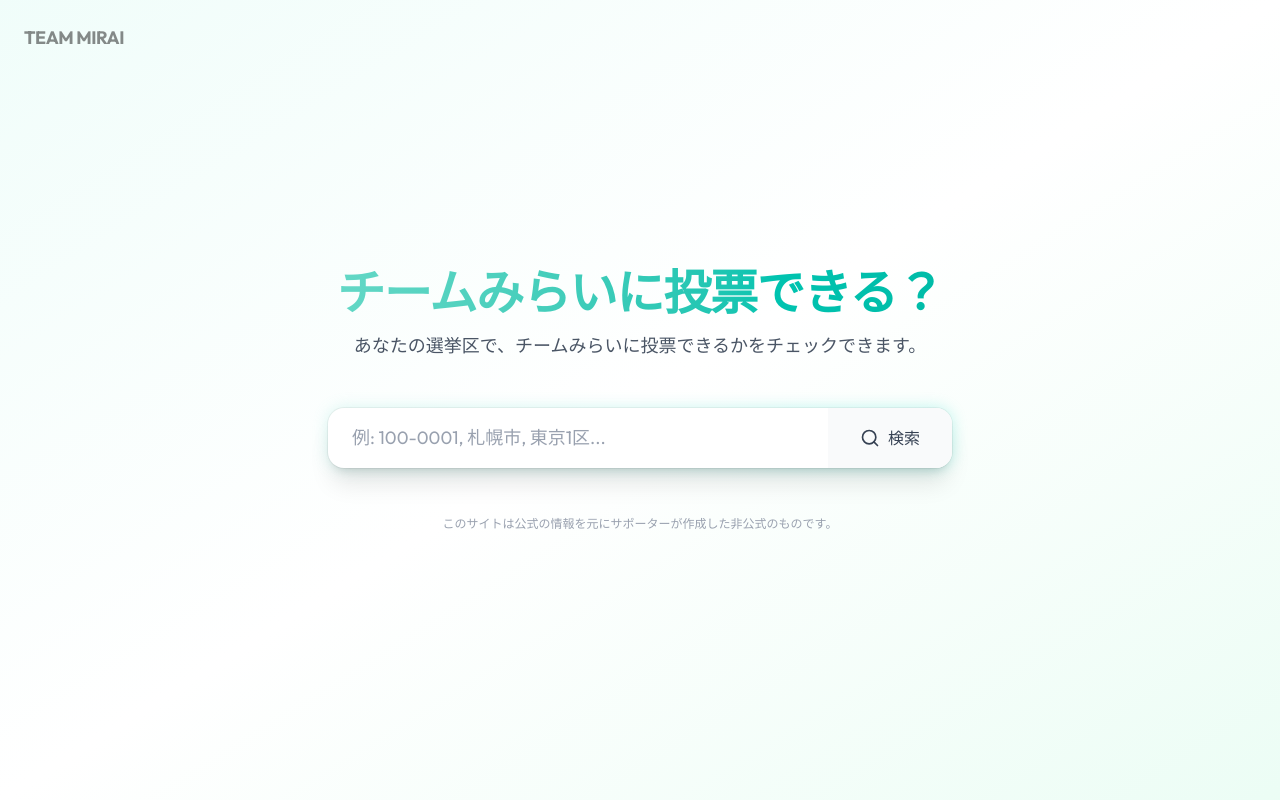
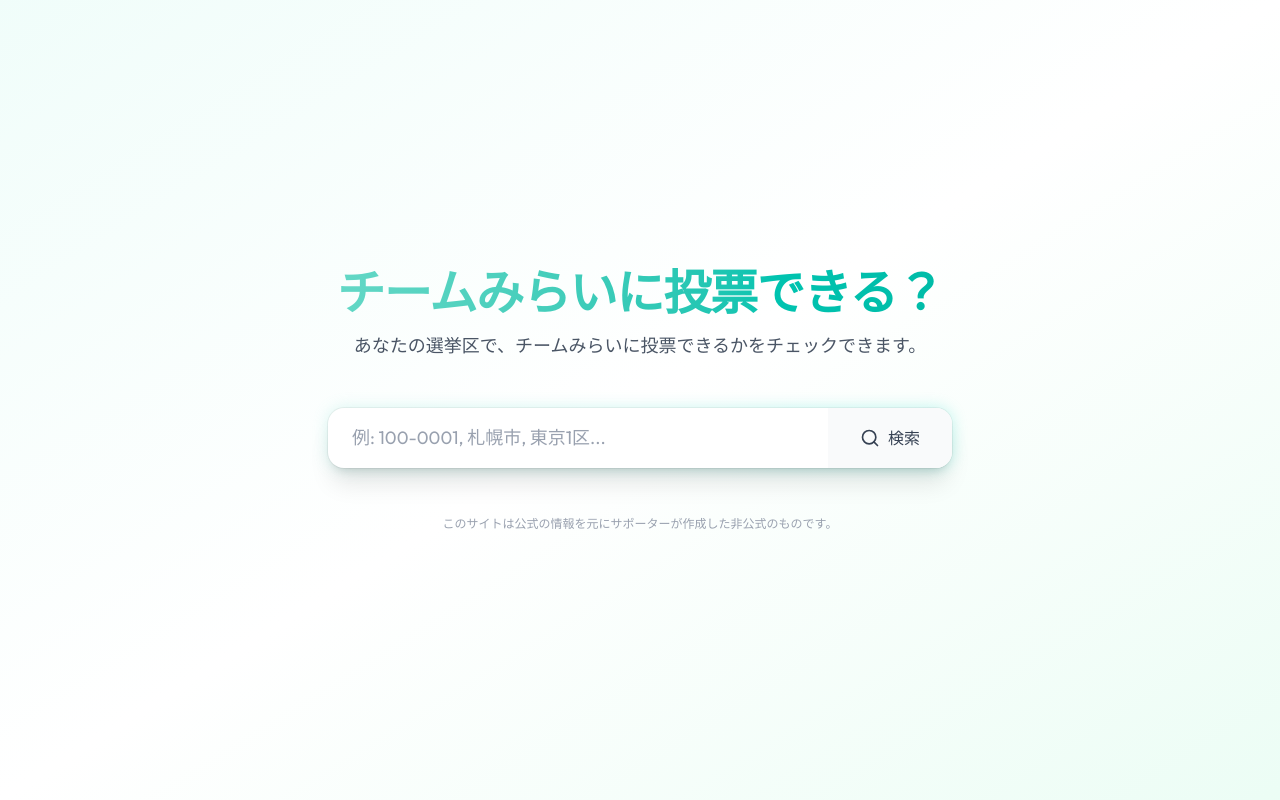
Before and after one commit to yukihoz/kouhochecker, a Next.js app: page / in a window 1280 px wide. Built offline with nearby package versions, Linux system fonts and the light colour scheme.

Commit message:
chore: Remove TEAM MIRAI header text

```diff
--- a/src/app/page.tsx
+++ b/src/app/page.tsx
@@ -3,9 +3,7 @@ import CandidateChecker from '@/components/CandidateChecker';
 export default function Home() {
   return (
     <main className="min-h-screen p-4 flex flex-col items-center justify-center bg-gradient-to-br from-teal-50 via-white to-emerald-50">
-      <div className="w-full absolute top-0 left-0 p-6 flex justify-between items-center opacity-50">
-        <span className="font-bold text-lg tracking-tight">TEAM MIRAI</span>
-      </div>
+
 
       <CandidateChecker />
 
```
